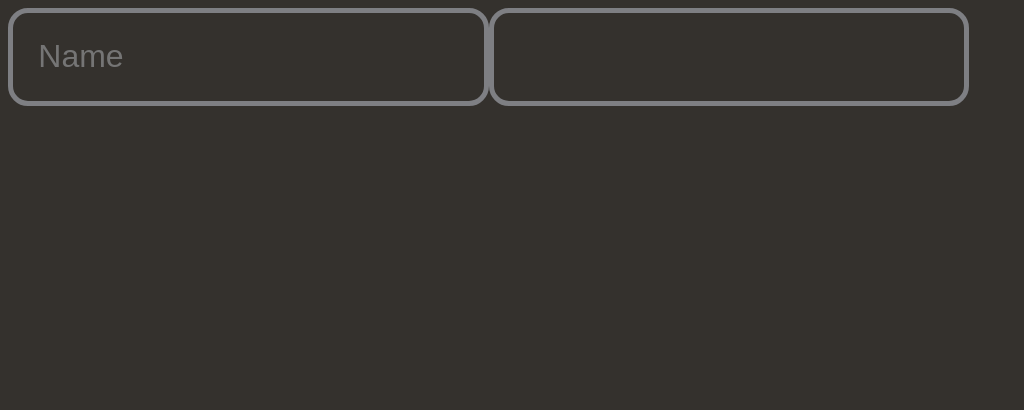
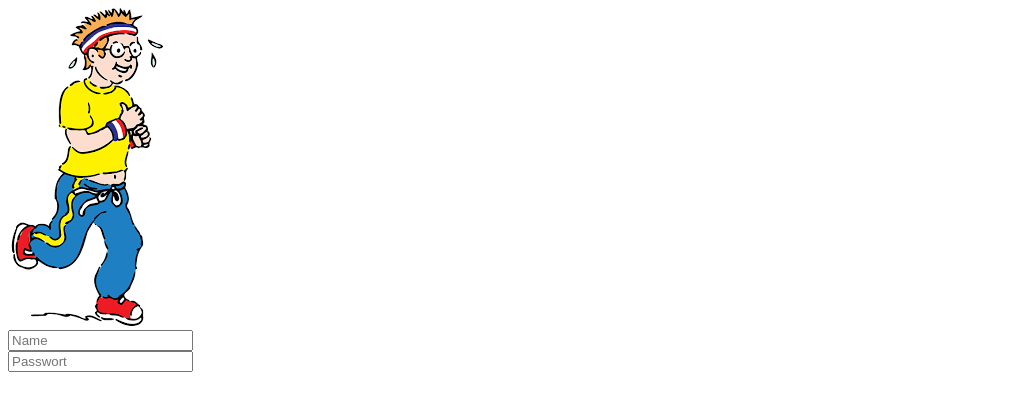
Before and after one commit to Jugendhackt/Mitl-ufer, a plain HTML site: page frontend/signin.html in a window 1280 px wide. Shown: the whole page, without its empty margins (0-1024 px from the left). Drawn offline with Linux system fonts and the light colour scheme.

Commit message:
ich will nur pullen

```diff
--- a/frontend/signin.html
+++ b/frontend/signin.html
@@ -1,9 +1,12 @@
 <!DOCTYPE html>
 <html>
 <head>
-  <link href="css/stylesheet.css" rel="stylesheet">
 </head>
 <body>
-  <input placeholder="Name"><input>
+ <img src="./img/logo.png">
+ </br>
+ <input placeholder="Name"></input>
+</br>
+ <input placeholder="Passwort"></input>
 </body>
 </html>
```
Also changed, not shown: frontend/signup.html (+6 -1 lines).
